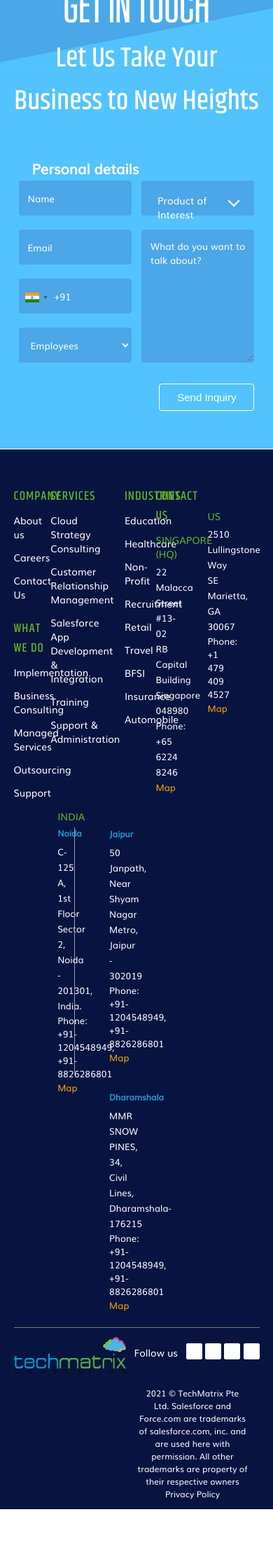
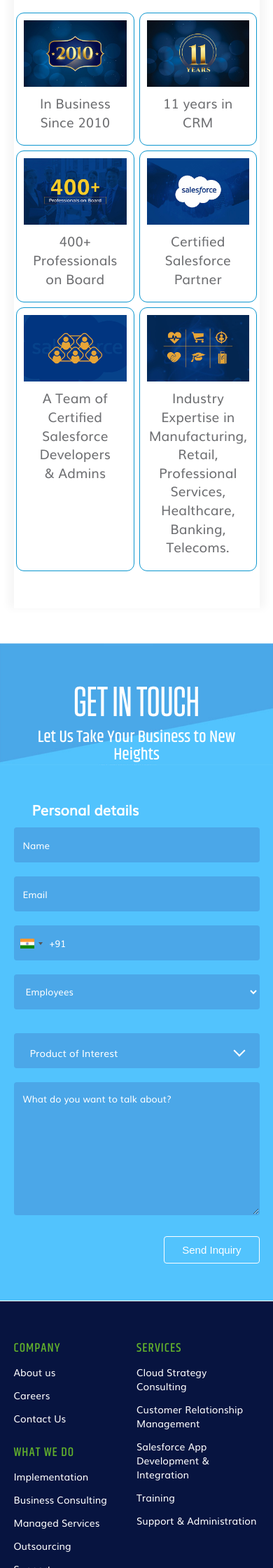
Before and after one commit to therealmensumit/techmatrix-landing, a PHP site: page /implementation.php in a window 390 px wide. Shown: the part 2720-4960 px from the top of the page at 70% size. Before the commit the page ends 4876 px from the top, so only its background shows below. Run offline with PHP 8.4, Linux system fonts and the light colour scheme; some libraries are stand-ins or nearby versions; some web fonts are replaced.

Commit message:
some changes

```diff
--- a/css/style.css
+++ b/css/style.css
@@ -2771,4 +2824,149 @@
     .customer ul li figure {
         padding-top: 10px;
     }
-}
+    .abouttech-sec .main .lt,
+    .abouttech-sec .main .rt {
+        width: 100%;
+    }
+    .both-sec {
+        margin-top: 60px;
+    }
+    .our-prod-sec {
+        padding: 20px 0;
+    }
+    .our-prod-sec .prod .inn {
+        width: 100%;
+    }
+    .both-sec .main .lt {
+        width: 100%;
+    }
+    .ex-space {
+        height: 150px;
+    }
+    .get_in_touch h2 {
+        font-size: 60px;
+    }
+    .get_in_touch h3 {
+        font-size: 24px;
+        line-height: 25px;
+    }
+    .get_in_touch .form_contact .form_main {
+        width: 100%;
+        margin-top: 3%;
+        margin-left: 0;
+        margin-right: 0;
+    }
+    .abouttech-sec .main {
+        flex-direction: column;
+    }
+    .impl-sec .head h2 {
+        font-size: 40px;
+    }
+    .impl-sec .head p {
+        font-size: 15px;
+    }
+    .impl-sec ul.imp-mag li {
+        width: 49%;
+    }
+    .salseforce-us-imp .main-se {
+        padding: 50px 0;
+    }
+    .salseforce-us-imp .main-se ul li {
+        width: 48%;
+        padding: 10px;
+    }
+    .highlight-sec ul {
+        flex-wrap: wrap;
+        justify-content: center;
+    }
+    .highlight-sec ul li {
+        width: 48%;
+    }
+    footer .foot-bottom .foot-cntr .left {
+        width: 100%;
+        text-align: center;
+    }
+    footer .low_foot img {
+        width: 130px;
+        margin-top: -20px;
+    }
+    footer .low_foot .inn_foot.foot-1::before {
+        display: none;
+    }
+    footer .low_foot .inn_foot:nth-child(1),
+    footer .low_foot .inn_foot:nth-child(3) {
+        width: 50%;
+    }
+    footer .low_foot .social-media i {
+        margin-right: 4px;
+    }
+    footer .main_up_foot .left {
+        width: 100%;
+    }
+    footer .main_up_foot .right {
+        width: 100%;
+    }
+    footer .low_foot .inn_foot {
+        width: 50%;
+    }
+    footer .main_up_foot .social_media_icons {
+        margin-bottom: 0;
+        padding: 20px 0;
+        text-align: left;
+    }
+    footer .low_foot .in-foot-btm .inn-foot-l {
+        margin-bottom: 20px;
+        width: 100%
+    }
+    footer .main_up_foot .chat_link {
+        flex-flow: column;
+    }
+    footer .main_up_foot .chat_link li {
+        width: 100%;
+        margin: 3% 0;
+    }
+    footer .foot-bottom .foot-cntr {
+        width: 100%;
+    }
+    footer .low_foot .inn_foot.left_align {
+        width: 100%;
+        padding-left: 0;
+    }
+    footer .low_foot .inn_foot.left-ali {
+        width: 48%;
+    }
+    footer .low_foot .inn_foot.foot-1.last {
+        padding-top: 50px;
+    }
+    footer .low_foot .inn_foot .inn {
+        padding: 10px;
+    }
+    footer .low_foot .inn_foot.foot-1 {
+        padding-left: 0;
+        width: 50%;
+    }
+    footer .low_foot .inn_foot .inn {
+        padding-left: 0;
+        width: 100%;
+    }
+    footer .low_foot .inn_foot .inn.up {
+        margin-top: 0;
+        width: 100%;
+    }
+    footer .low_foot .inn_foot .inn::before {
+        content: none;
+    }
+    footer .foot-bottom .foot-cntr span {
+        width: 100%;
+        text-align: justify;
+    }
+    footer .foot-bottom .foot-cntr .social-media {
+        margin: 15px 0 4px;
+        float: left;
+        text-align: center;
+        width: 100%;
+    }
+    footer .foot-bottom {
+        padding-top: 30px;
+    }
+}
--- a/implementation.php
+++ b/implementation.php
@@ -8,7 +8,8 @@
 
     <section class="port-ban">
         <div class="ban">
-            <img src="images/consult/banner.jpg" alt="banner" />
+            <img class="desk" src="images/consult/banner.jpg" alt="banner" />
+            <img class="mob" src="images/consult/mob-banner.jpg" alt="mobile-banner" />
             <div class="container">
                 <h1>Consulting & <span>Implementation</span></h1>
             </div>
--- a/include/header.php
+++ b/include/header.php
@@ -9,7 +9,7 @@
           <a href="index.php"><img class="log" src="images/logo-2.png" alt="Logo Image"></a>
         </div>
         <div class="sec-logo">
-            <a href="javascript:void()"><img src="images/sf-logo.png" alt=""></a>
+            <a href="javascript:void()"><img class="log" src="images/sf-logo.png" alt=""></a>
           </div>
 
         <div class="right">
```
Also changed, not shown: other parts of css/style.css (+59 -6 lines), product-portfolio.php (+6 -4 lines), images/consult/mob-banner.jpg (added), images/prod-portfolio/mob-banner.jpg (added).
